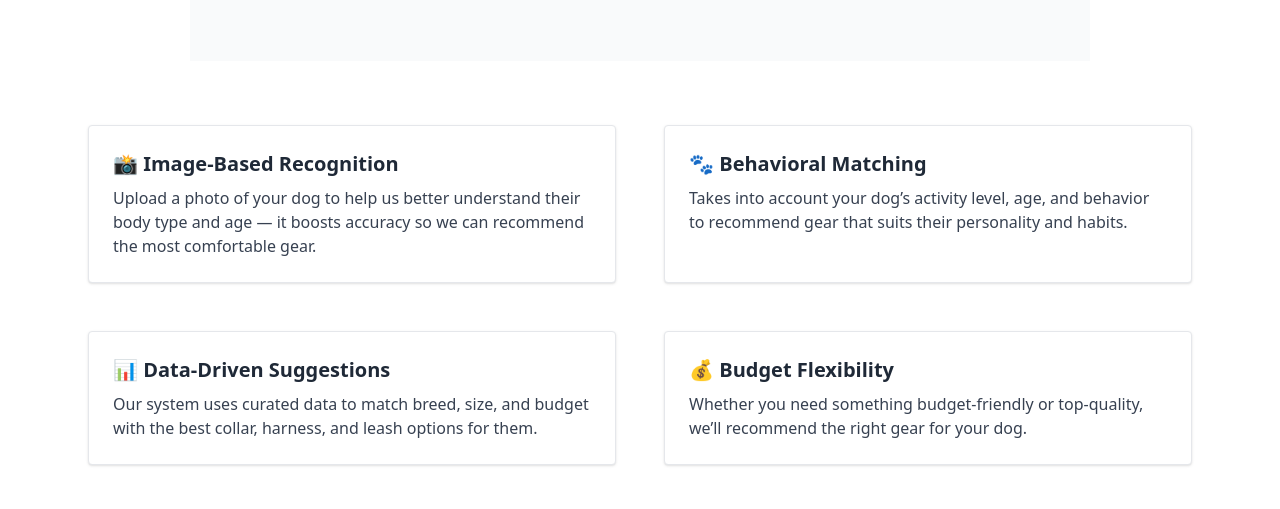
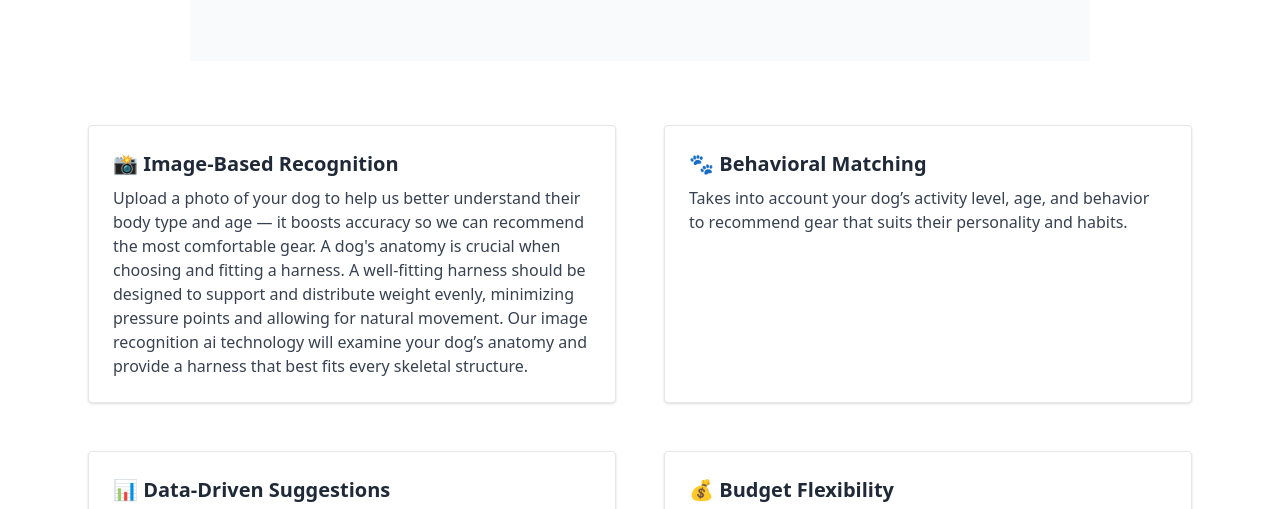
Before and after one commit to DogArmor-Devs/dog-armor, a plain HTML site: page frontend/features.html in a window 1280 px wide. Shown: the part 213-722 px from the top of the page. Drawn offline with nearby package versions, Linux system fonts and the light colour scheme.

Commit message:
updated features

```diff
--- a/frontend/features.html
+++ b/frontend/features.html
@@ -26,7 +26,7 @@
   <!-- Hero -->
   <section class="py-16 bg-blue-50 text-center" data-aos="fade-right">
     <h1 class="text-4xl font-bold mb-4">Key Features of DogArmor</h1>
-    <p class="text-lg text-gray-600">Smart, personalized, and built for your dog’s unique needs.</p>
+    <p class="text-lg text-gray-600">Smart, personalized, and built for your dog’s unique needs. </p>
   </section>
 
   <!-- Features Grid -->
@@ -34,7 +34,7 @@
     <!-- Feature 1 -->
     <div class="bg-white p-6 rounded shadow border">
       <h3 class="text-xl font-semibold mb-2">📸 Image-Based Recognition</h3>
-      <p class="text-gray-700">Upload a photo of your dog to help us better understand their body type and age — it boosts accuracy so we can recommend the most comfortable gear.</p>
+      <p class="text-gray-700">Upload a photo of your dog to help us better understand their body type and age — it boosts accuracy so we can recommend the most comfortable gear. A dog's anatomy is crucial when choosing and fitting a harness. A well-fitting harness should be designed to support and distribute weight evenly, minimizing pressure points and allowing for natural movement. Our image recognition ai technology will examine your dog’s anatomy and provide a harness that best fits every skeletal structure. </p>
     </div>
 
     <!-- Feature 2 -->
```
